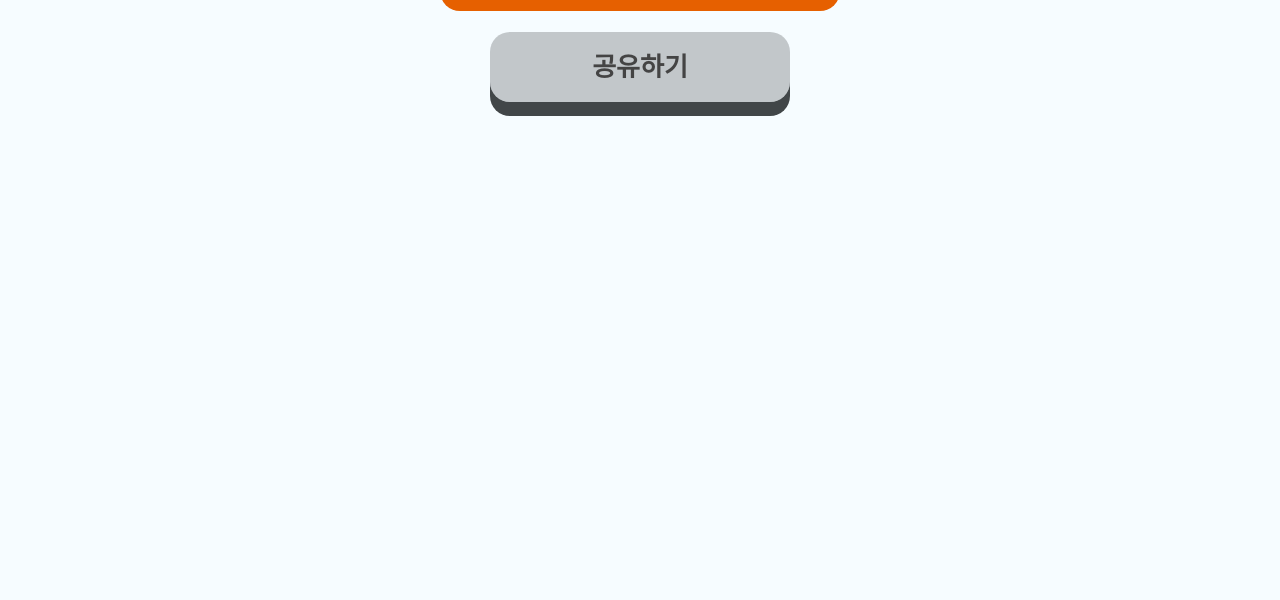
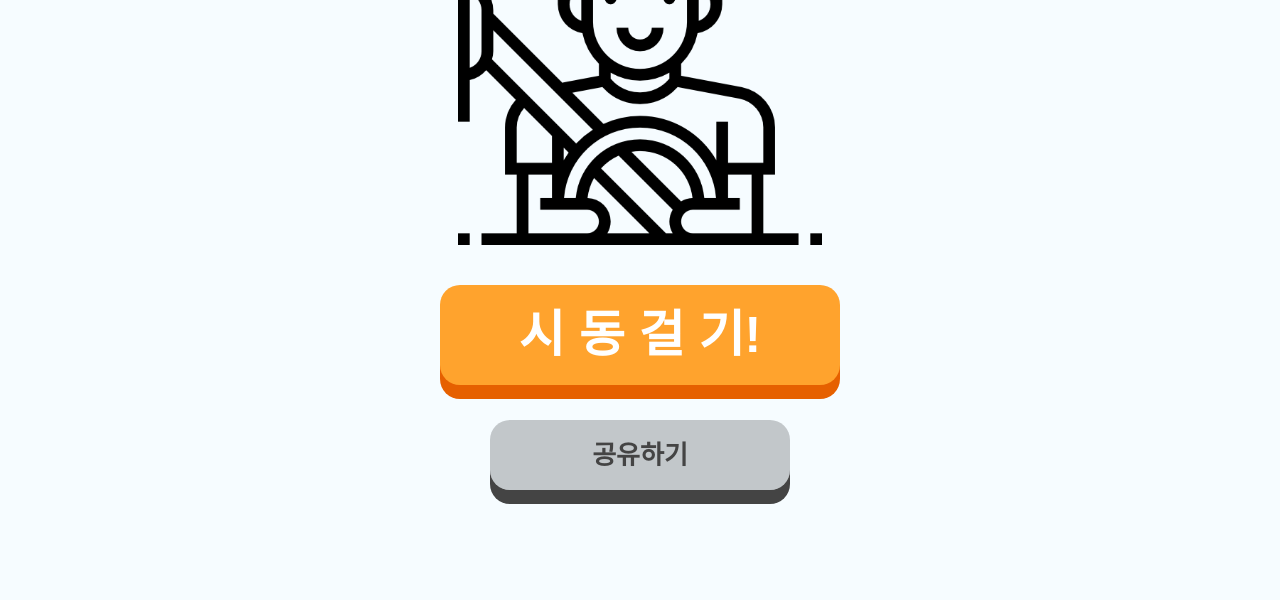
Before and after one commit to kdh10806/chabti, a plain HTML site: page index.html in a window 1280 px wide. Shown: the part 419-1019 px from the top of the page. Before the commit the page ends 800 px from the top, so only its background shows below. Drawn offline with nearby package versions, Linux system fonts and the light colour scheme; a web font is replaced by a local one.

Commit message:
0627-modify index

```diff
--- a/css/common.css
+++ b/css/common.css
@@ -4,6 +4,9 @@ body {
     word-break: keep-all;
     padding-top: 80px;
     padding-bottom: 80px;
+}
+img {
+    display: block;
 }
 
 .page-title {
@@ -58,7 +61,7 @@ body {
 }
 .btn-gray {
     background-color: #44484b4b;
-    box-shadow: 0 14px 0 #414648;
+    box-shadow: 0 14px 0 #444444;
     color: #444444;
 }
 .btn-gray:active {
--- a/css/main.css
+++ b/css/main.css
@@ -0,0 +1,7 @@
+.main-icon {
+    width: 100%;
+    max-width: 364px;
+    margin-left: auto;
+    margin-right: auto;
+    margin-bottom: 40px;
+}
--- a/index.html
+++ b/index.html
@@ -4,6 +4,7 @@
     <meta charset="UTF-8">
     <meta name="viewport" content="width=device-width, initial-scale=1.0">
     <title>CHABTI</title>
+    <link rel="icon" href="steering-wheel.ico">
     <link rel="stylesheet" href="https://cdn.jsdelivr.net/npm/reset-css@5.0.1/reset.min.css">
     <link rel="stylesheet" as="style" crossorigin href="https://cdn.jsdelivr.net/gh/orioncactus/pretendard@v1.3.6/dist/web/variable/pretendardvariable-dynamic-subset.css" />
     <link rel="stylesheet" href="./css/common.css">
@@ -17,7 +18,7 @@
     <h1 class="page-title">
         내 안에 잠자고 있는<br>드라이버 성향 찾기!
     </h1>
-    <img src="" alt="메인운전자아이콘" class="main-icon">
+    <img src="./images/main-driver.png" alt="메인운전자아이콘" class="main-icon">
     <a href="./questions.html" class="btn btn-orange">
         시 동 걸 기!
     </a>
```
Also changed, not shown: images/main-driver.png (added), steering-wheel.ico (added).
